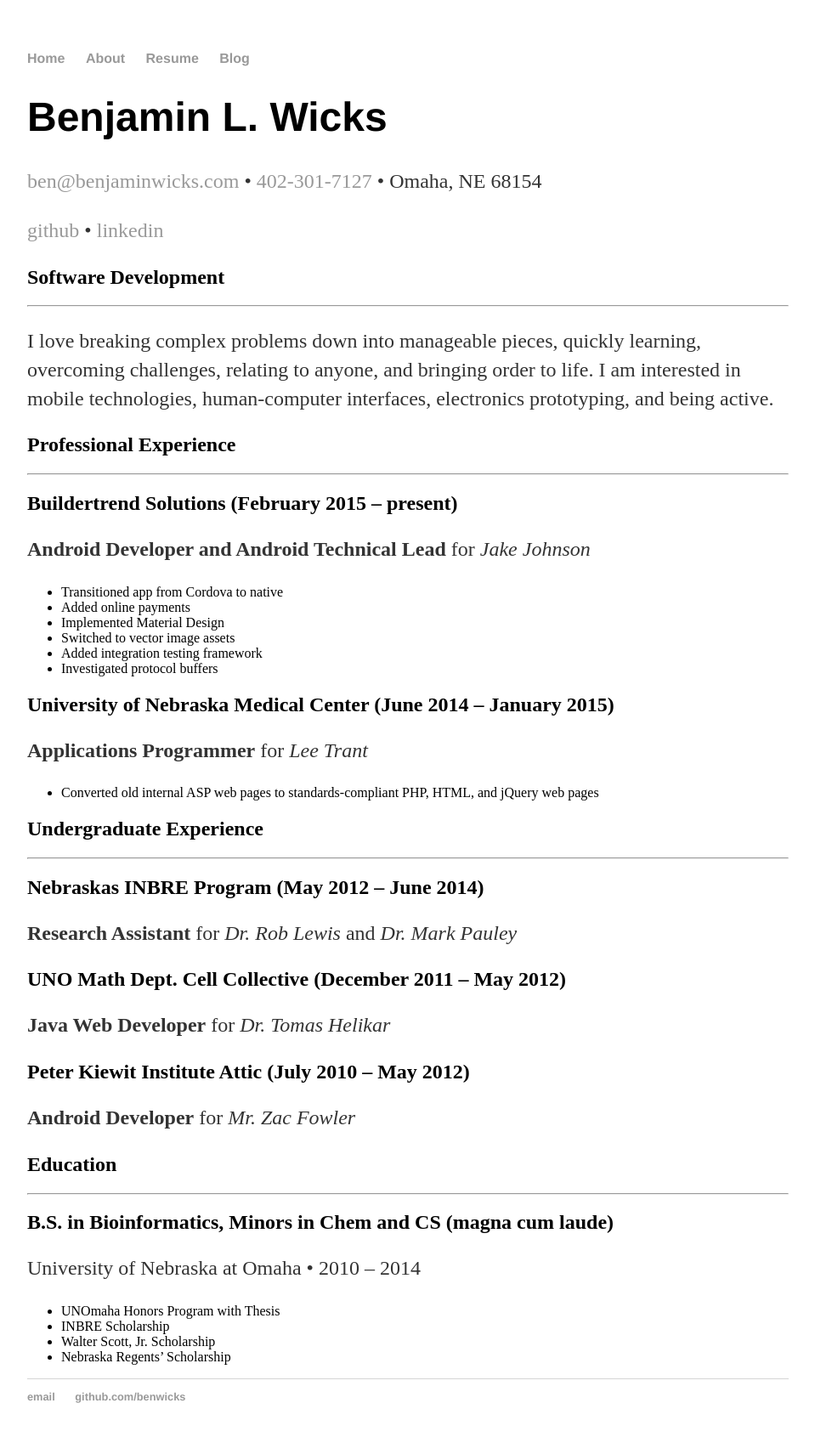
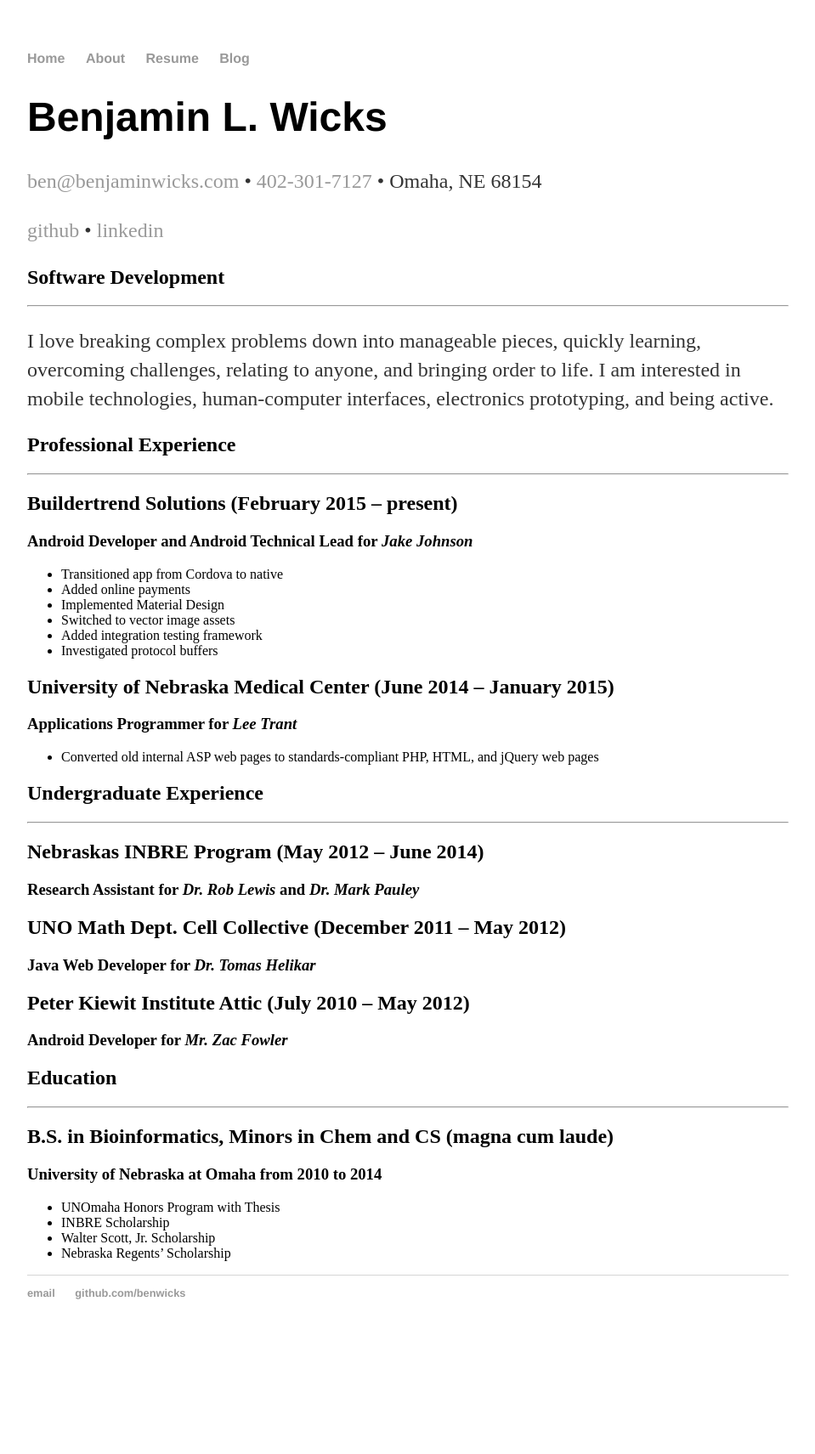
Before and after one commit to benwicks/benwicks.github.io, a Jekyll site: the page built from resume/index.md, in a window 1280 px wide. Shown: the whole page at 85% size, without its empty margins (160-1119 px from the left). Built offline with Jekyll 4.4.1, drawn with Linux system fonts in a browser that asks for light colours; our own code applies the rules of GitHub Pages for plain Markdown files; after the commit the page ends 1589 px from its top, so only the background shows below that.

Commit message:
Update resume markdown style again

```diff
--- a/resume/index.md
+++ b/resume/index.md
@@ -15,7 +15,7 @@
 ## Professional Experience
 ---
 ## Buildertrend Solutions (February 2015 – present)
-**Android Developer and Android Technical Lead** for *Jake Johnson*
+### **Android Developer and Android Technical Lead** for *Jake Johnson*
 - Transitioned app from Cordova to native
 - Added online payments
 - Implemented Material Design
@@ -24,22 +24,22 @@
 - Investigated protocol buffers
 
 ## University of Nebraska Medical Center (June 2014 – January 2015)
-**Applications Programmer** for *Lee Trant*
+### **Applications Programmer** for *Lee Trant*
 - Converted old internal ASP web pages to standards-compliant PHP, HTML, and jQuery web pages
 
 ## Undergraduate Experience
 ---
 ## Nebraskas INBRE Program (May 2012 – June 2014)
-**Research Assistant** for *Dr. Rob Lewis* and *Dr. Mark Pauley*
+### **Research Assistant** for *Dr. Rob Lewis* and *Dr. Mark Pauley*
 ## UNO Math Dept. Cell Collective (December 2011 – May 2012)
-**Java Web Developer** for *Dr. Tomas Helikar*
+### **Java Web Developer** for *Dr. Tomas Helikar*
 ## Peter Kiewit Institute Attic (July 2010 – May 2012)
-**Android Developer** for *Mr. Zac Fowler*
+### **Android Developer** for *Mr. Zac Fowler*
 
 ## Education
 ---
 ## B.S. in Bioinformatics, Minors in Chem and CS (magna cum laude)
-University of Nebraska at Omaha • 2010 – 2014
+### **University of Nebraska at Omaha** from 2010 to 2014
 - UNOmaha Honors Program with Thesis
 - INBRE Scholarship
 - Walter Scott, Jr. Scholarship
```
